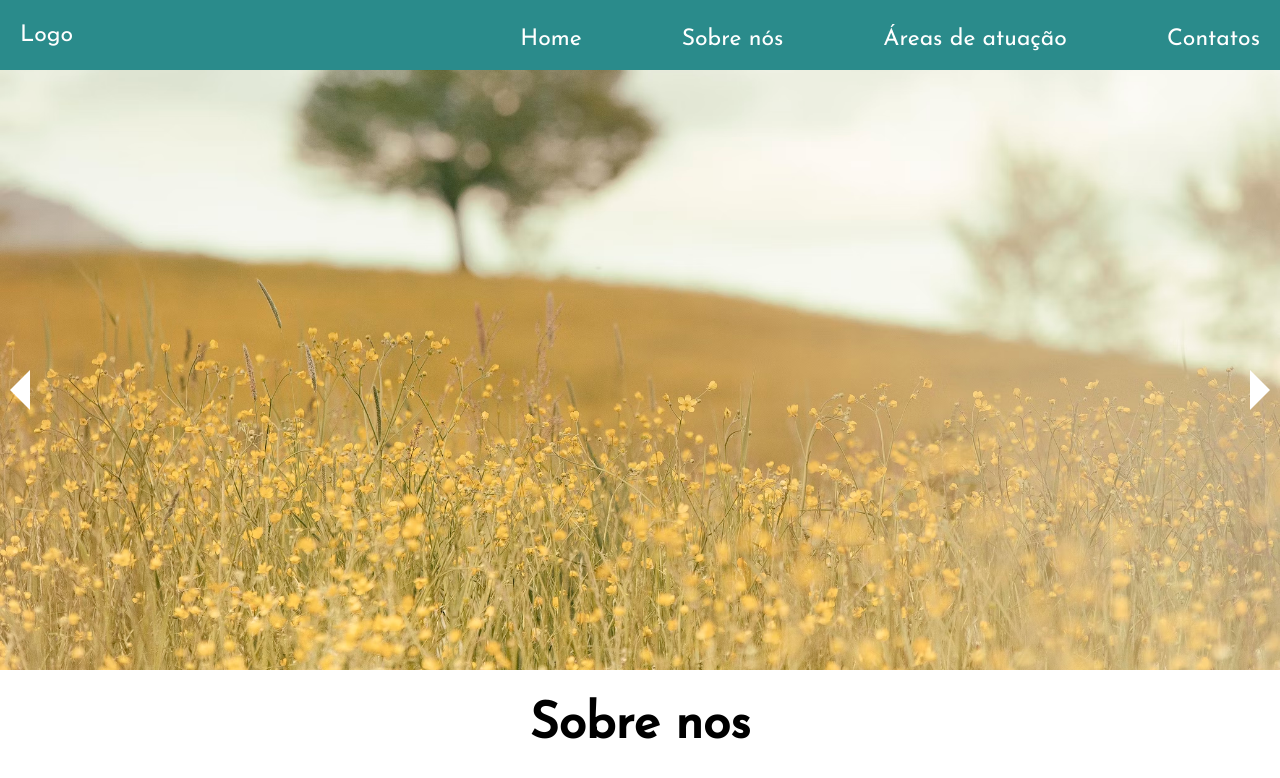
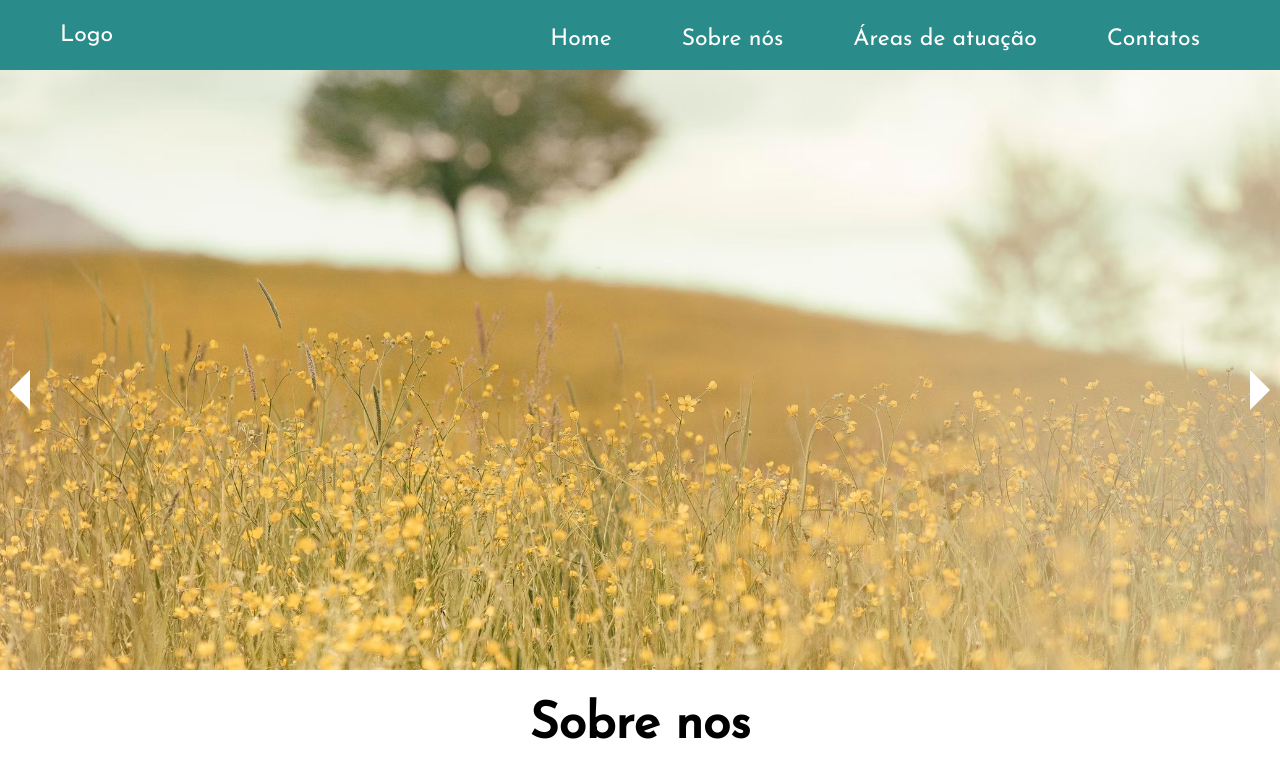
Before and after one commit to PDSimas/site-vitrine, a plain HTML site: page index.html in a window 1280 px wide. Shown: the top 778 px of the page. Drawn offline with Linux system fonts and the light colour scheme.

Commit message:
alteraçoes na NavBar , Banner e Footer

```diff
--- a/styles/style.css
+++ b/styles/style.css
@@ -29,6 +29,7 @@ body {
   color: #fff;
   text-decoration: none;
   font-size: 23px;
+  margin-left: 40px;
 }
 
 .nav-items {
@@ -36,8 +37,12 @@ body {
   list-style-type: none;
 }
 
+.nav-items li:last-child {
+  margin-right: 60px;
+}
+
 .nav-items li {
-  margin-left: 100px;
+  margin-left: 70px;
   height: 5px;
   font-size: 23px;
 }
```
